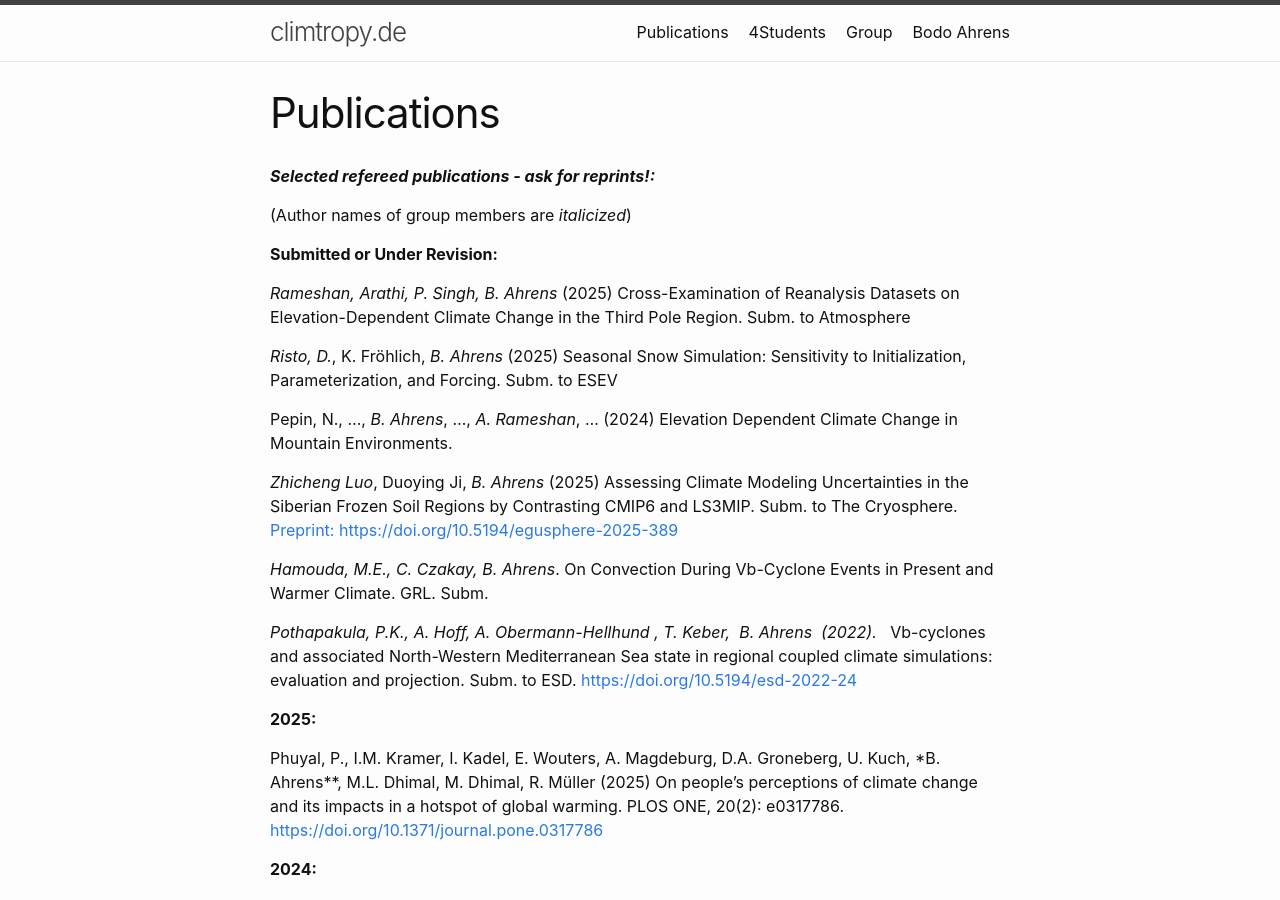
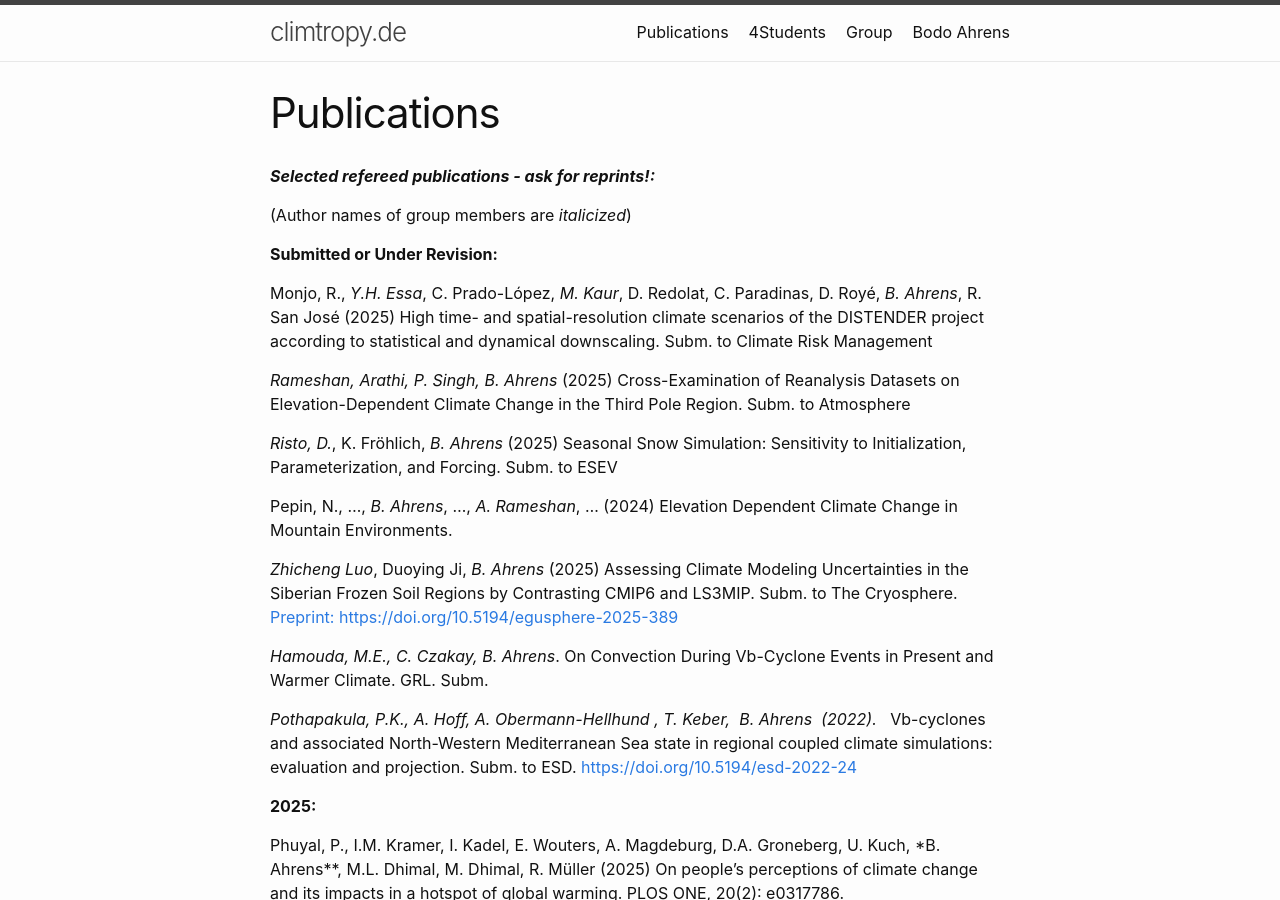
Before and after one commit to cliphy/cliphy.github.io, a Jekyll site: the page built from pubs.markdown, in a window 1280 px wide and 900 px high. Built offline with Jekyll 4.4.1, drawn with Linux system fonts in a browser that asks for light colours.

Commit message:
Update pubs.markdown

```diff
--- a/pubs.markdown
+++ b/pubs.markdown
@@ -11,6 +11,9 @@ group members are *italicized*)
 
 **Submitted or
 Under Revision:**
+
+Monjo, R., *Y.H. Essa*, C. Prado-López, *M. Kaur*, D. Redolat, C. Paradinas, D. Royé, *B. Ahrens*, R. San José (2025) High time- and spatial-resolution climate scenarios of the DISTENDER project according to statistical and dynamical downscaling.
+Subm. to Climate Risk Management
 
 *Rameshan, Arathi, P. Singh, B. Ahrens* (2025) Cross-Examination of Reanalysis Datasets on Elevation-Dependent
 Climate Change in the Third Pole Region. Subm. to Atmosphere
```
